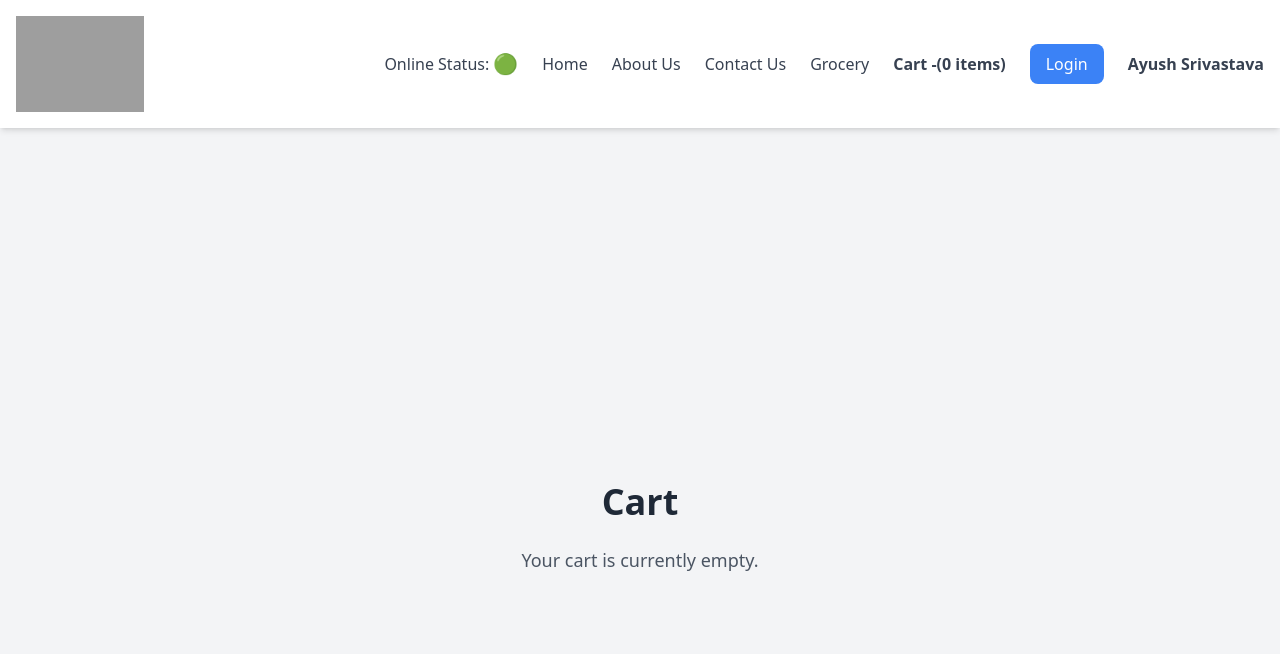
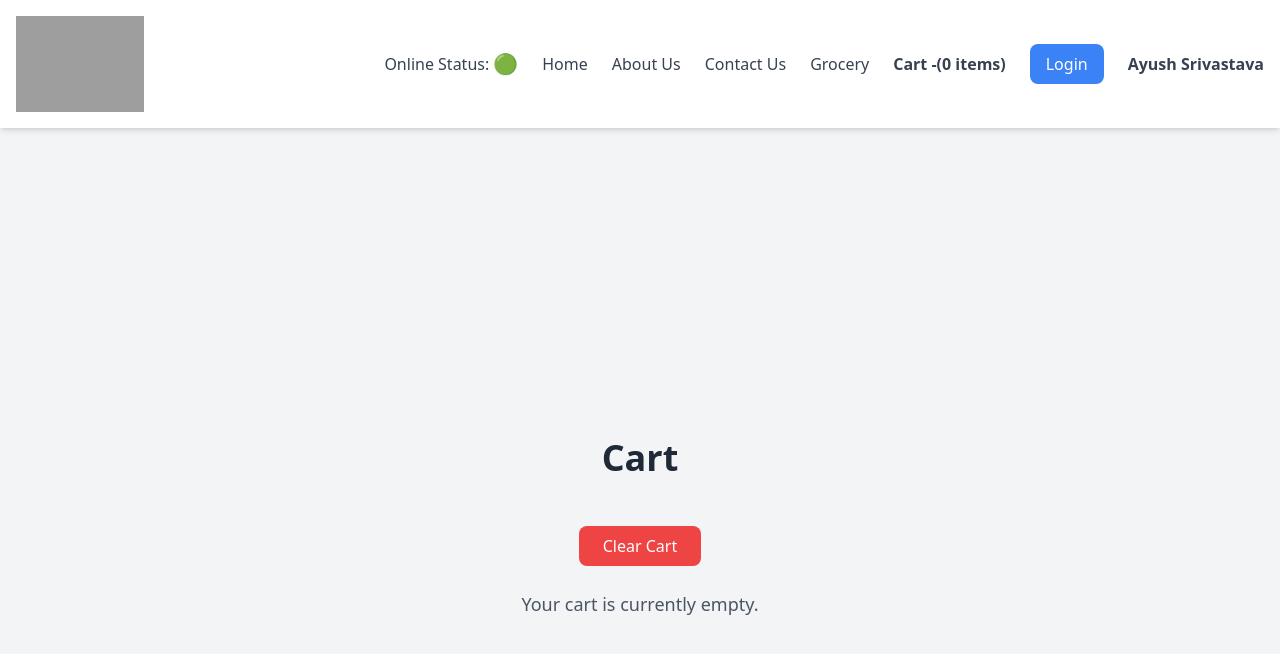
Before and after one commit to ayush-310/Swiggy, a React (Create React App) app: page /cart in a window 1280 px wide. Shown: the top 654 px of the page. Built offline with nearby package versions, Linux system fonts and the light colour scheme; grey boxes are pictures that could not be loaded.

Commit message:
Ready for testing

```diff
--- a/src/components/Cart.jsx
+++ b/src/components/Cart.jsx
@@ -4,7 +4,15 @@ import { clearCart } from "../utils/cartSlice"; // Adjust the path based on your
 
 const Cart = () => {
     const dispatch = useDispatch();
+
+    // Method1 - Subscribing to the store using a Selector - Selecting only the required data
     const cartItems = useSelector((store) => store.cart.items);
+
+    // Method2 - But very less efficient - never use this method
+    // const store = useSelector((store) => store);
+    // const cartItems = store.cart.items; // Accessing the cart items from the store
+
+
 
     const handleClearCart = () => {
         dispatch(clearCart());
@@ -13,18 +21,19 @@ const Cart = () => {
     return (
         <div className="flex flex-col items-center justify-center min-h-screen bg-gray-100 px-4 py-8">
             <h1 className="text-4xl font-bold text-gray-800 mb-6">Cart</h1>
+            <button
+                onClick={handleClearCart}
+                className="mt-6 mb-6 px-6 py-2 bg-red-500 text-white rounded-lg hover:bg-red-600 transition"
+            >
+                Clear Cart
+            </button>
 
             {cartItems.length === 0 ? (
                 <p className="text-gray-600 text-lg">Your cart is currently empty.</p>
             ) : (
                 <>
                     <ItemList items={cartItems} />
-                    <button
-                        onClick={handleClearCart}
-                        className="mt-6 px-6 py-2 bg-red-500 text-white rounded-lg hover:bg-red-600 transition"
-                    >
-                        Clear Cart
-                    </button>
+
                 </>
             )}
         </div>
```
